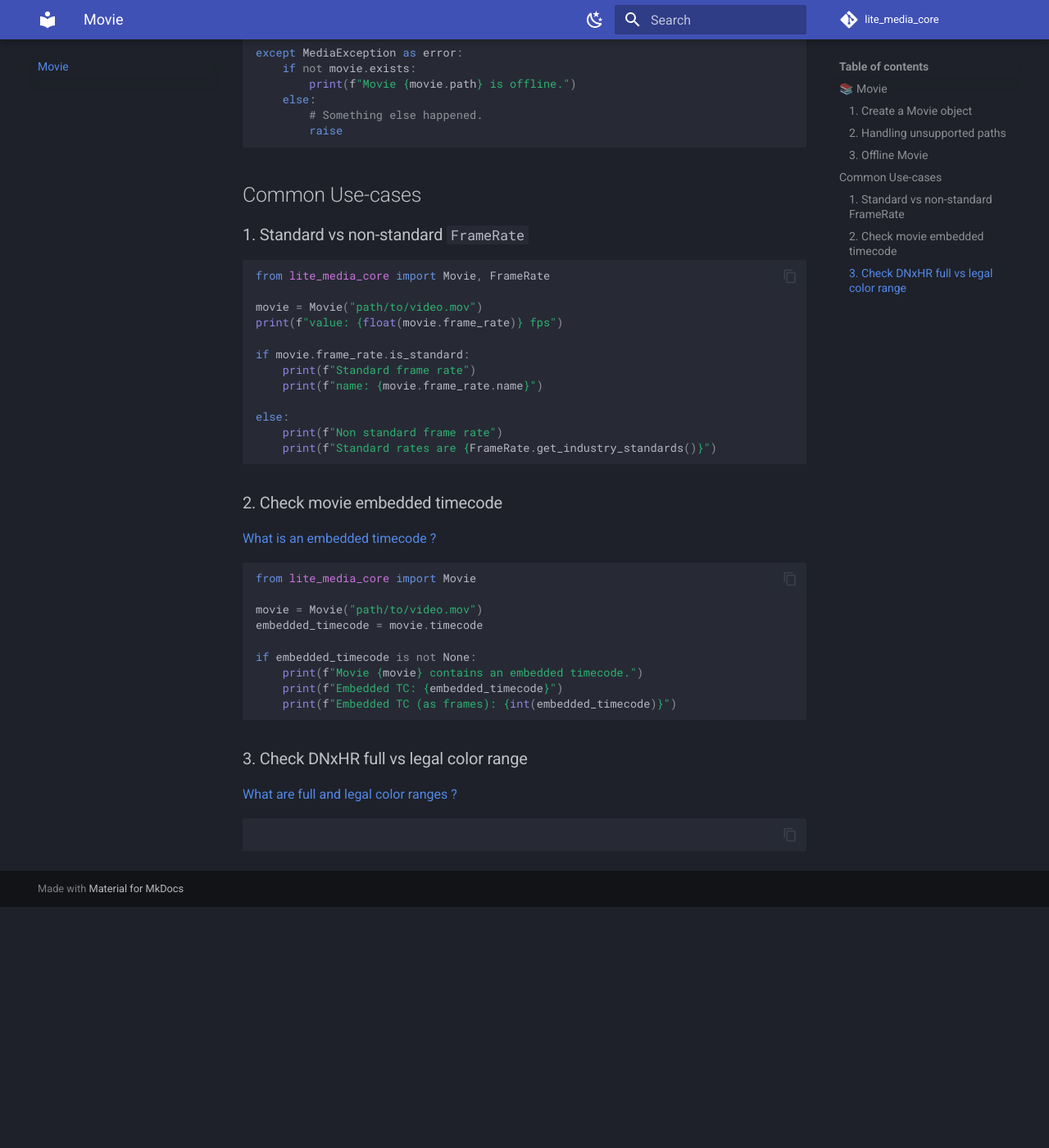
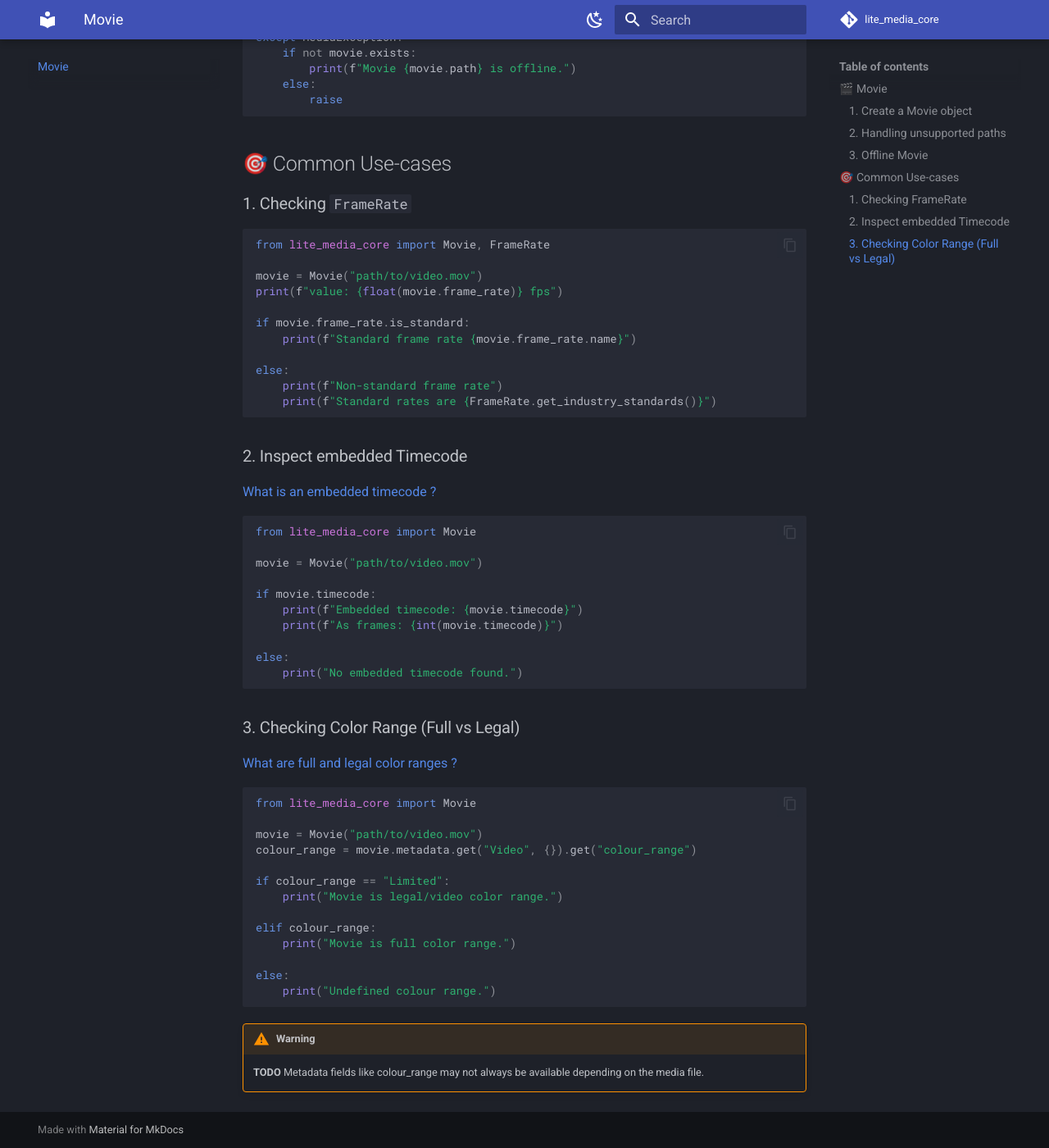
Before and after one commit to rdelillo/lite_media_core, an MkDocs documentation site: the page built from docs/api/movie.md, in a window 1280 px wide and 1400 px high, scrolled down 1050 px. Shown: the whole window at 82% size. Built offline with MkDocs 1.6.1 and Material for MkDocs 9.7.7, drawn with Linux system fonts in a browser that asks for light colours; comment, search, counter and statistics services are not loaded; before the commit the page ends 2156 px from its top, so only the background shows below that; some of the changed text lies outside the part shown.

Commit message:
First version of mkdocs

````diff
--- a/docs/api/movie.md
+++ b/docs/api/movie.md
@@ -1,4 +1,4 @@
-## 📚 Movie
+## 🎬 Movie
 
 ### 1. Create a `Movie` object
 
@@ -16,8 +16,7 @@ print("Full metadata:", movie.metadata)
 
 ### 2. Handling unsupported paths
 
-If a movie path is not a recognized video format, a `UnsupportedMimeType` exception will be raised.
-
+If the provided path is not a recognized video format, a UnsupportedMimeType exception is raised.
 
 ```python
 from lite_media_core import Movie, UnsupportedMimeType
@@ -31,30 +30,29 @@ except UnsupportedMimeType as error:
 
 ### 3. Offline `Movie`
 
-It is possible to create a `Movie` from a path that does not exist.
-The `Movie` object will be created, but video information will not be reachable.
+You can instantiate a Movie even if the file doesn't exist.
+Accessing media properties will raise an exception if the file is missing.
 
 ```python
-from lite_media_core import Movie
+from lite_media_core import Movie, MediaException
 
 movie = Movie("path/to/video.mov")
 
 try:
     print("Codec:", movie.codec)
-
-except MediaException as error:
+except MediaException:
     if not movie.exists:
         print(f"Movie {movie.path} is offline.")
     else:
-        # Something else happened.
         raise
+
 ```
 
 
-## Common Use-cases
+## 🎯 Common Use-cases
 
 
-### 1. Standard vs non-standard `FrameRate`
+### 1. Checking `FrameRate`
 
 ```python
 from lite_media_core import Movie, FrameRate
@@ -63,16 +61,15 @@ movie = Movie("path/to/video.mov")
 print(f"value: {float(movie.frame_rate)} fps")
 
 if movie.frame_rate.is_standard:
-    print(f"Standard frame rate")
-    print(f"name: {movie.frame_rate.name}")
+    print(f"Standard frame rate {movie.frame_rate.name}")
 
 else:
-    print(f"Non standard frame rate")
+    print(f"Non-standard frame rate")
     print(f"Standard rates are {FrameRate.get_industry_standards()}")
 ```
 
 
-### 2. Check movie embedded timecode
+### 2. Inspect embedded Timecode
 
 [What is an embedded timecode ?](https://pomfort.com/article/timecode-in-digital-cinematography-an-overview/)
 
@@ -80,18 +77,36 @@ else:
 from lite_media_core import Movie
 
 movie = Movie("path/to/video.mov")
-embedded_timecode = movie.timecode
 
-if embedded_timecode is not None:
-    print(f"Movie {movie} contains an embedded timecode.")
-    print(f"Embedded TC: {embedded_timecode}")
-    print(f"Embedded TC (as frames): {int(embedded_timecode)}")
+if movie.timecode:
+    print(f"Embedded timecode: {movie.timecode}")
+    print(f"As frames: {int(movie.timecode)}")
+
+else:
+    print("No embedded timecode found.")
 ```
 
 
-### 3. Check DNxHR full vs legal color range
+### 3. Checking Color Range (Full vs Legal)
 
 [What are full and legal color ranges ?](https://www.thepostprocess.com/2019/09/24/how-to-deal-with-levels-full-vs-video/)
 
 ```python
+from lite_media_core import Movie
+
+movie = Movie("path/to/video.mov")
+colour_range = movie.metadata.get("Video", {}).get("colour_range")
+
+if colour_range == "Limited":
+    print("Movie is legal/video color range.")
+
+elif colour_range:
+    print("Movie is full color range.")
+
+else:
+    print("Undefined colour range.")
+
 ```
+
+!!! warning
+    **TODO** Metadata fields like colour_range may not always be available depending on the media file.
--- a/mkdocs.yml
+++ b/mkdocs.yml
@@ -36,7 +36,8 @@ markdown_extensions:
 
 nav:
   - Home: index.md
-  - Get Started: quickstart.md
+  - 🚀 Get Started: quickstart.md
+  - Audio: api/audio.md
   - Image(s): api/sequence.md
   - Movie: api/movie.md
   - Utils: api/utils.md
````
Also changed, not shown: docs/api/audio.md (added, +14 -0 lines), docs/api/future.md (+3 -0 lines), docs/api/sequence.md (+210 -0 lines), docs/api/utils.md (+38 -4 lines), docs/index.md (+85 -46 lines), docs/quickstart.md (+9 -15 lines), docs/assets/background.png (added).
